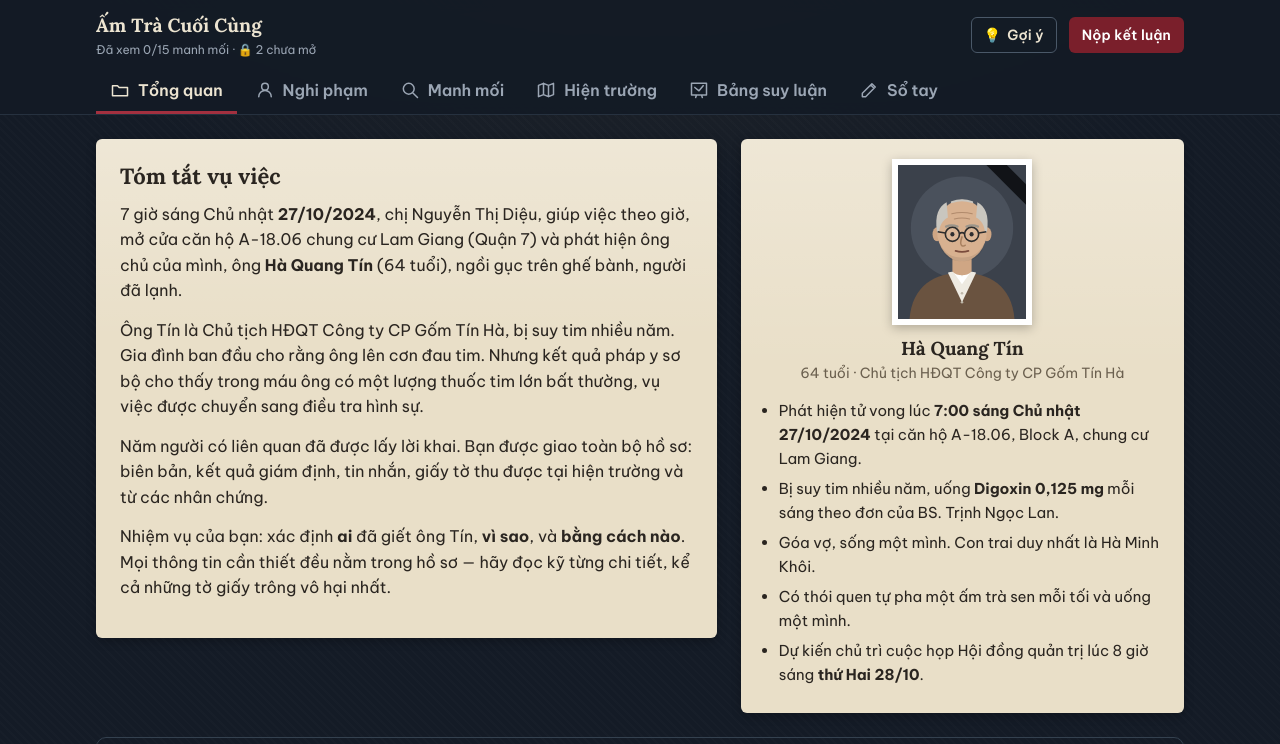
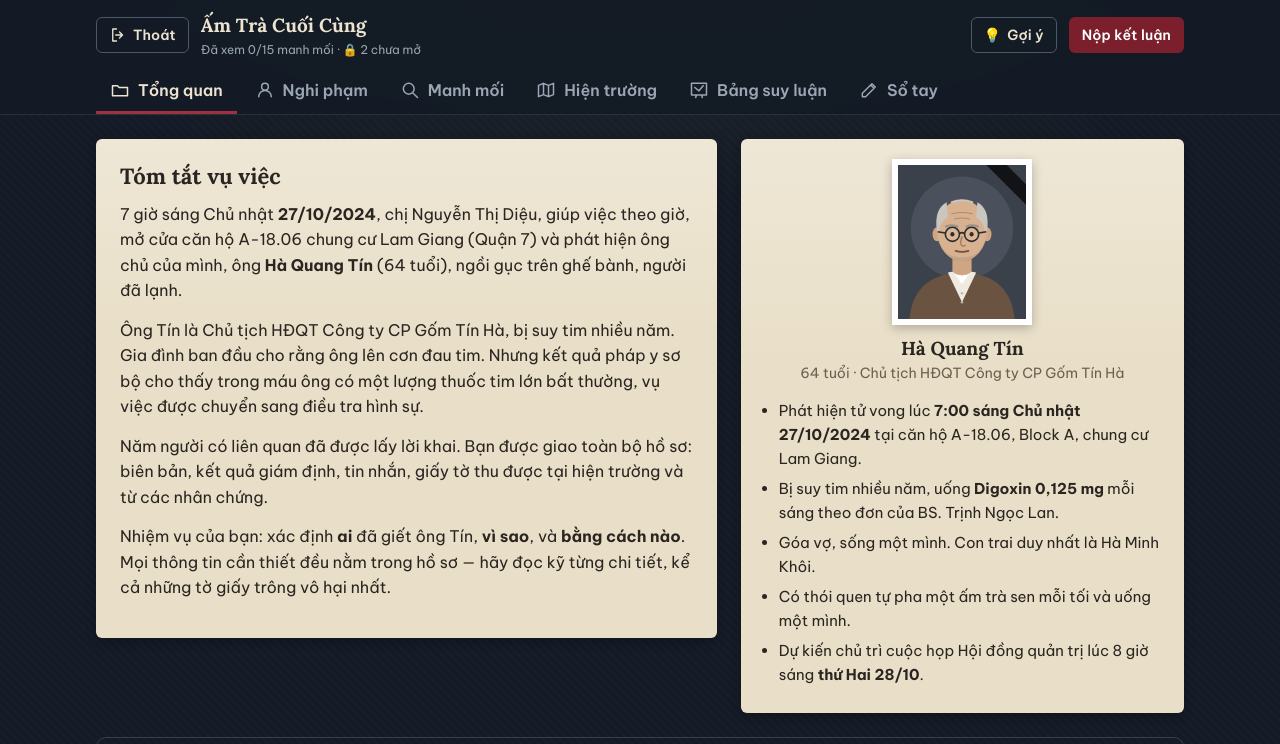
Before and after one commit to northknight23/ho-so-vu-an, a website with bundled scripts: page index.html in a window 1280 px wide. Both pictures are taken after a click on the button "Bắt đầu điều tra". Shown: the top 744 px of the page. Built offline with nearby package versions, Linux system fonts and the light colour scheme.

Commit message:
Thêm nút Thoát ra trang bìa

```diff
--- a/css/style.css
+++ b/css/style.css
@@ -305,6 +305,8 @@ button { font: inherit; color: inherit; }
   align-items: center;
   gap: 12px;
 }
+.exit-btn { flex: none; gap: 6px; }
+.exit-btn svg { width: 18px; height: 18px; }
 .case-header__home {
   background: none;
   border: 0;
--- a/js/ui.js
+++ b/js/ui.js
@@ -30,6 +30,7 @@ const ICON_PATHS = {
   scene: 'M3 6.5 9 4l6 2.5L21 4v13.5L15 20l-6-2.5L3 20zM9 4v13.5M15 6.5V20',
   board: 'M3 4h18v14H3zM7 9l5 4 5-6M7 9h.01M12 13h.01M17 7h.01M8 21l1-3M16 21l-1-3',
   notes: 'M4 20h4L19.5 8.5l-4-4L4 16zM14 6l4 4',
+  exit: 'M10 4H5v16h5M14 8l4 4-4 4M18 12H9',
 };
 
 function icon(name) {
@@ -120,6 +121,14 @@ export function renderCase(app, tab, actions, opts = {}) {
 
   const header = el('header', { class: 'case-header' },
     el('div', { class: 'case-header__row' },
+      // Nút thoát ra trang bìa — tiến trình đã tự lưu nên không cần hỏi xác nhận
+      el('button', {
+        type: 'button',
+        class: 'btn btn--ghost btn--small exit-btn',
+        title: 'Thoát ra trang bìa (tiến trình đã được lưu)',
+        'aria-label': 'Thoát ra trang bìa hồ sơ',
+        onClick: () => actions.go('#/'),
+      }, icon('exit'), el('span', { class: 'hide-sm', text: 'Thoát' })),
       el('button', { type: 'button', class: 'case-header__home', onClick: () => actions.go('#/'), 'aria-label': 'Về trang bìa hồ sơ' },
         el('span', { class: 'case-header__title', text: c.title }),
         el('span', { class: 'case-header__progress', text: `Đã xem ${seen}/${clues.length} manh mối${locked ? ` · 🔒 ${locked} chưa mở` : ''}` })),
@@ -486,6 +495,7 @@ export function renderSubmit(app, actions) {
   el('div', { class: 'submit-bar' },
     el('button', { type: 'submit', class: 'btn btn--primary' }, 'Nộp kết luận'),
     el('button', { type: 'button', class: 'btn btn--ghost', onClick: () => actions.go(`#/case/${p.lastTab || 'overview'}`) }, 'Quay lại hồ sơ'),
+    el('button', { type: 'button', class: 'btn btn--ghost', onClick: () => actions.go('#/') }, 'Thoát ra trang bìa'),
     msg));
 
   mount(root(), el('section', { class: 'panel' },
@@ -559,5 +569,6 @@ export function renderResult(app, solution, actions) {
 
     el('div', { class: 'result-actions' },
       el('button', { type: 'button', class: 'btn btn--ghost', onClick: () => actions.go(`#/case/${p.lastTab || 'overview'}`) }, 'Xem lại hồ sơ'),
+      el('button', { type: 'button', class: 'btn btn--ghost', onClick: () => actions.go('#/') }, 'Về trang bìa'),
       el('button', { type: 'button', class: 'btn btn--primary', onClick: () => actions.reset() }, 'Chơi lại từ đầu'))));
 }
```
